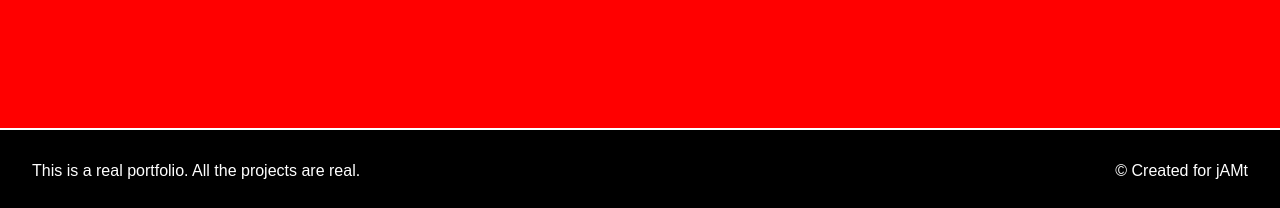
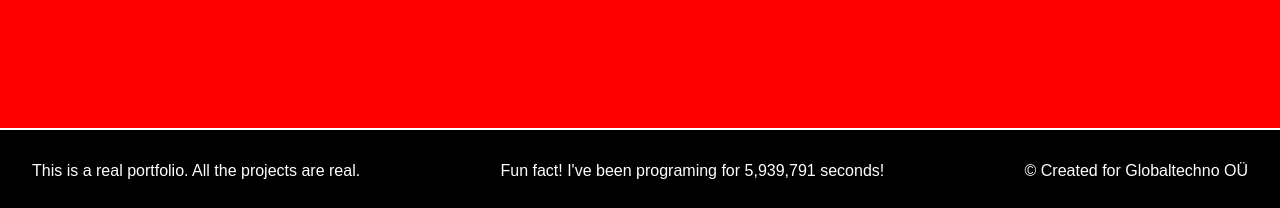
Before and after one commit to joseamtalavera/5-Personal-Porfolio, a plain HTML site: page index.html in a window 1280 px wide. Shown: the part 2596-2804 px from the top of the page. Drawn offline with Linux system fonts and the light colour scheme.

Commit message:
add javascritpt

```diff
--- a/index.html
+++ b/index.html
@@ -82,7 +82,7 @@
 
         </div>
 
-       <a href="https://github.com/login?return_to=https%3A%2F%2Fgithub.com%2Fnew" class="btn" target="_blank">
+       <a href="https://globaltechno.io" class="btn" target="_blank">
             Show all <i class="fas fa-chevron-right"></i>
         </a>
 
@@ -99,7 +99,7 @@
 
         <div class="contact-links">
 
-            <a id="profile-link" href="https://github.com/freecodecamp" target="_blank" class="btn"><i class="fab fa-github"></i>
+            <a id="profile-link" href="https://github.com/joseamtalavera" target="_blank" class="btn"><i class="fab fa-github"></i>
                 GitHub</a>
 
             <a href="https://email.ionos.es/appsuite/?tl=y#!!&app=io.ox/mail&folder=default0/INBOX&mailto=mailto:example%40example.com" target="_blank" class="btn"><i class="fas fa-at"></i>
@@ -111,15 +111,23 @@
 
     </section>
 
+
+
     <!--footer-->
 
     <footer>
         <p>This is a real portfolio. All the projects are real.</p>
         <p>
-            © Created for jAMt
+            Fun fact! I've been programing for
+            <span id="time-container">0</span> seconds!
+          </p>
+        <p>
+            © Created for Globaltechno OÜ
             </p>
 
     </footer>
 
+    <script src="./script.js"></script>
+
 </body>
 </html>
--- /dev/null
+++ b/script.js
@@ -0,0 +1,13 @@
+const timeContainer = document.getElementById("time-container");
+    const BIRTH_DAY = "12-09-2022";
+    const BIRTH_DAY_DATE = new Date(BIRTH_DAY);
+    const intlNumberFormatter = new Intl.NumberFormat("en-US");
+
+    setInterval(() => {
+      const now = new Date();
+      const difference = Math.floor(
+        (now.getTime() - BIRTH_DAY_DATE.getTime()) / 1000
+      );
+
+      timeContainer.innerText = intlNumberFormatter.format(difference);
+    }, 1000);
--- a/styles.css
+++ b/styles.css
@@ -120,7 +120,7 @@ z-index: 10;
   border: 0.2rem solid gray;
 }
 
-/* here i foundo some problems that are solve with the auto-fit */
+/* here i found some problems that are solve with the auto-fit */
 
 .projects-container {
   display: grid;
@@ -236,6 +236,8 @@ a {
   font-family: "Font Awesone 5 Free";
 }
 
+
+
 /*footer*/
 
 footer {
```
